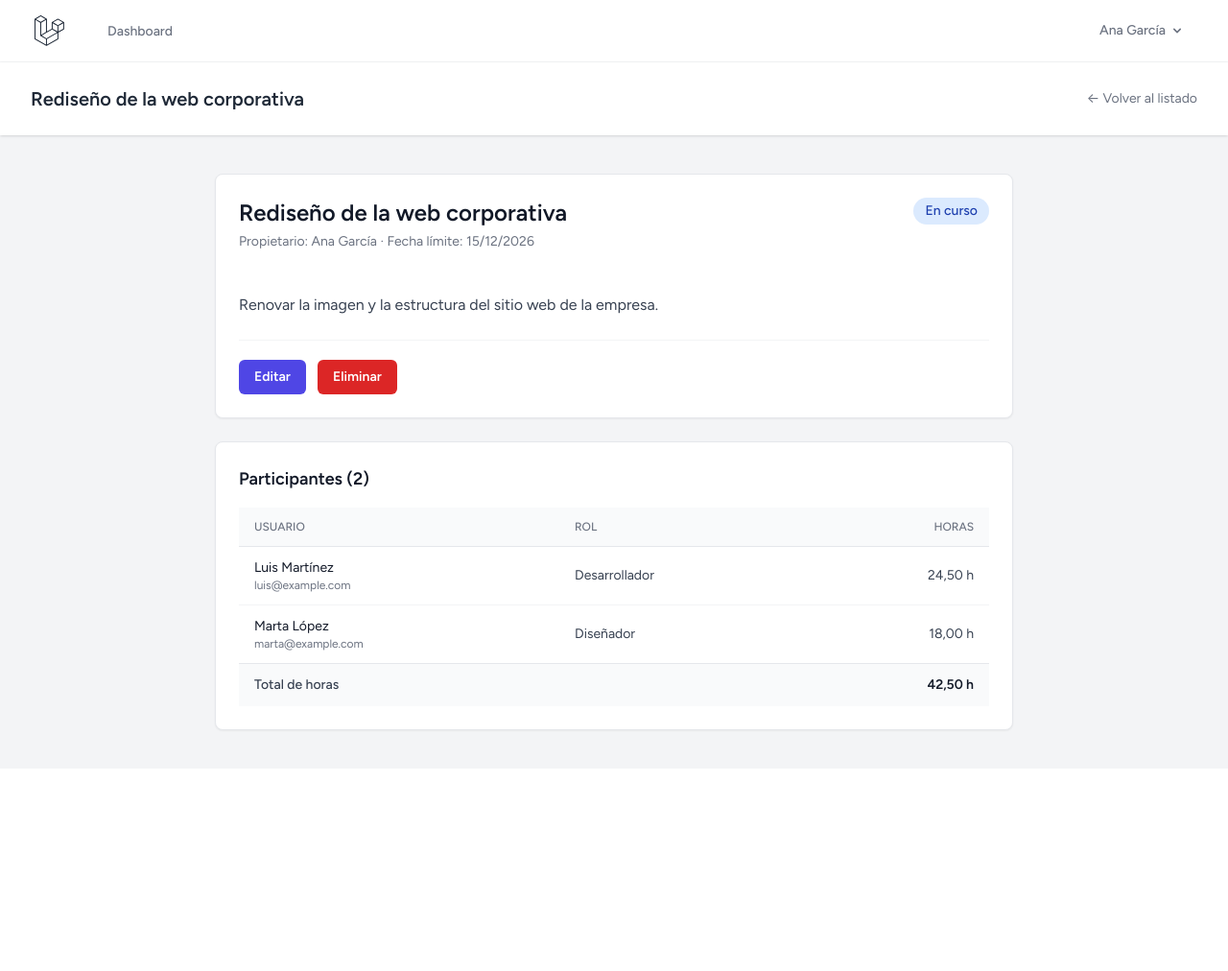
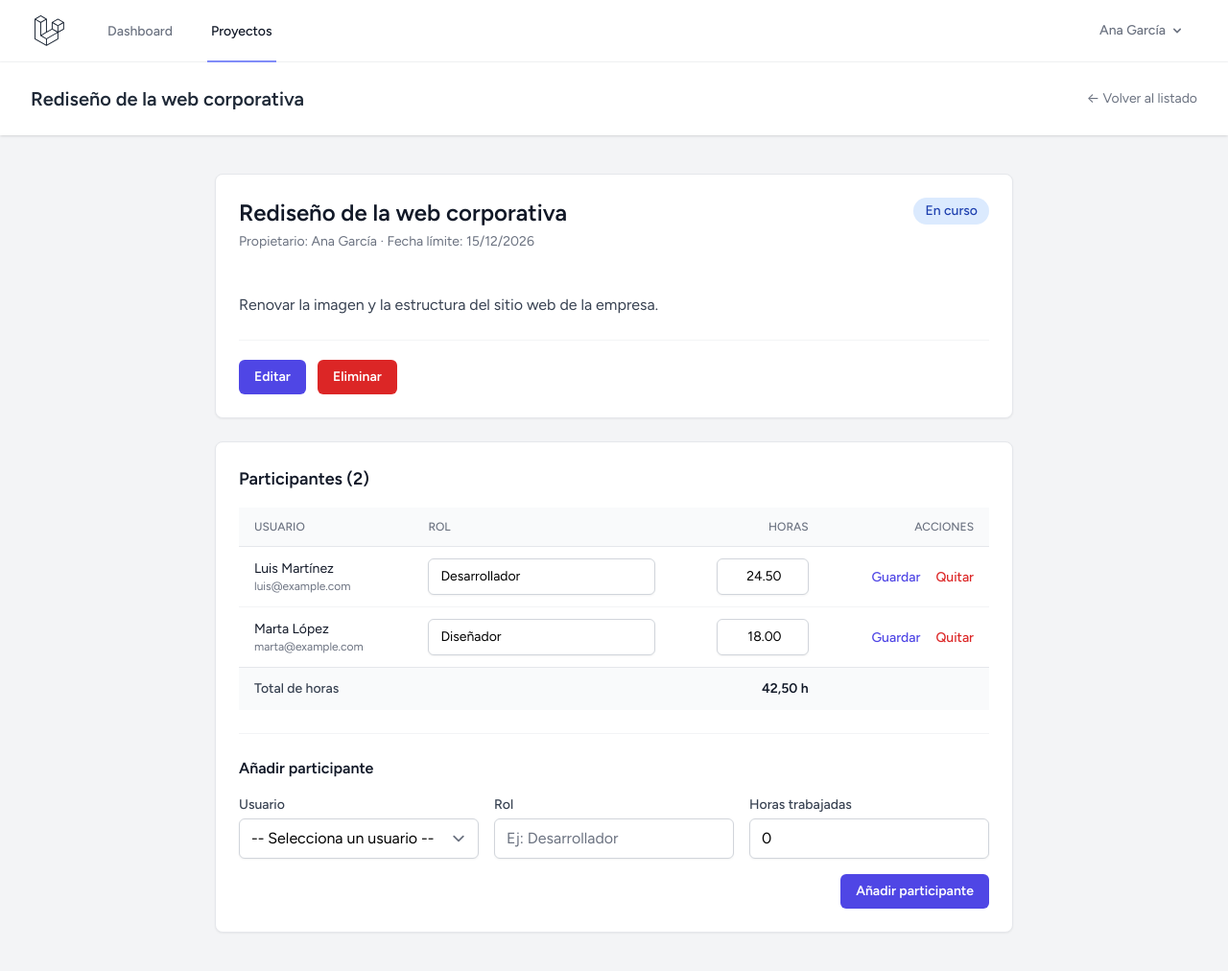
Before and after one commit to iagulaz635/Practica_final_2-9, a Laravel app: page /projects/1 in a window 1280 px wide. Shown: the whole page at 96% size. Before the commit the page ends 763 px from the top, so only its background shows below. Run offline with Laravel 12, Linux system fonts and the light colour scheme; a user stored in the database is signed in; data comes from the database, SQL or seed files in the repository; style sheets or scripts are compiled from the project's sources.

Commit message:
Completar gestion de participantes y actualizar interfaz

```diff
--- a/app/Http/Controllers/ProjectController.php
+++ b/app/Http/Controllers/ProjectController.php
@@ -2,6 +2,7 @@
 
 namespace App\Http\Controllers;
 
+use App\Models\User;
 use App\Models\Project;
 use Illuminate\Http\Request;
 use Illuminate\Support\Facades\Auth;
@@ -46,13 +47,19 @@ class ProjectController extends Controller
     /**
      * Display the specified resource.
      */
-    public function show(string $id)
-    {
-        // Cargamos también el propietario y los participantes (con role y horas)
-        $project = Project::with(['owner', 'participants'])->findOrFail($id);
+public function show(string $id)
+{
+    // Cargamos también el propietario y los participantes (con role y horas)
+    $project = Project::with(['owner', 'participants'])->findOrFail($id);
 
-        return view('projects.show', compact('project'));
-    }
+    // Usuarios que se pueden añadir: todos menos el propietario y los que ya participan
+    $availableUsers = User::where('id', '!=', $project->user_id)
+                          ->whereNotIn('id', $project->participants->pluck('id'))
+                          ->orderBy('name')
+                          ->get();
+
+    return view('projects.show', compact('project', 'availableUsers'));
+}
 
     /**
      * Show the form for editing the specified resource.
--- a/resources/views/layouts/navigation.blade.php
+++ b/resources/views/layouts/navigation.blade.php
@@ -14,6 +14,10 @@
                 <div class="hidden space-x-8 sm:-my-px sm:ms-10 sm:flex">
                     <x-nav-link :href="route('dashboard')" :active="request()->routeIs('dashboard')">
                         {{ __('Dashboard') }}
+                    </x-nav-link>
+
+                    <x-nav-link :href="route('projects.index')" :active="request()->routeIs('projects.*')">
+                        Proyectos
                     </x-nav-link>
                 </div>
             </div>
@@ -70,6 +74,10 @@
             <x-responsive-nav-link :href="route('dashboard')" :active="request()->routeIs('dashboard')">
                 {{ __('Dashboard') }}
             </x-responsive-nav-link>
+
+            <x-responsive-nav-link :href="route('projects.index')" :active="request()->routeIs('projects.*')">
+                Proyectos
+            </x-responsive-nav-link>
         </div>
 
         <!-- Responsive Settings Options -->
--- /dev/null
+++ b/resources/views/projects/add_participant.blade.php
@@ -0,0 +1,69 @@
+{{-- Formulario para añadir un participante al proyecto.
+     Se incluye desde show.blade.php y usa las variables $project y $availableUsers --}}
+<div class="mt-6 border-t border-gray-100 pt-6">
+    <h4 class="text-base font-semibold text-gray-900">Añadir participante</h4>
+
+    @if ($availableUsers->isEmpty())
+        <p class="mt-2 text-sm text-gray-500">
+            No quedan usuarios disponibles para añadir a este proyecto.
+        </p>
+    @else
+        <form method="POST"
+              action="{{ route('projects.participants.store', $project->id) }}"
+              class="mt-4 grid gap-4 sm:grid-cols-3">
+            @csrf
+
+            {{-- Usuario --}}
+            <div>
+                <label for="user_id" class="block text-sm font-medium text-gray-700">Usuario</label>
+                <select id="user_id" name="user_id" required
+                        class="mt-1 w-full rounded-md border-gray-300 shadow-sm focus:border-indigo-500 focus:ring-indigo-500">
+                    <option value="">-- Selecciona un usuario --</option>
+                    @foreach ($availableUsers as $user)
+                        <option value="{{ $user->id }}" @selected(old('user_id') == $user->id)>
+                            {{ $user->name }} ({{ $user->email }})
+                        </option>
+                    @endforeach
+                </select>
+                @error('user_id')
+                    <p class="mt-1 text-sm text-red-600">{{ $message }}</p>
+                @enderror
+            </div>
+
+            {{-- Rol --}}
+            <div>
+                <label for="role" class="block text-sm font-medium text-gray-700">Rol</label>
+                <input type="text" id="role" name="role" list="roles"
+                       value="{{ old('role') }}" required maxlength="50"
+                       placeholder="Ej: Desarrollador"
+                       class="mt-1 w-full rounded-md border-gray-300 shadow-sm focus:border-indigo-500 focus:ring-indigo-500">
+                <datalist id="roles">
+                    <option value="Desarrollador">
+                    <option value="Diseñador">
+                    <option value="Tester">
+                </datalist>
+                @error('role')
+                    <p class="mt-1 text-sm text-red-600">{{ $message }}</p>
+                @enderror
+            </div>
+
+            {{-- Horas --}}
+            <div>
+                <label for="contribution_hours" class="block text-sm font-medium text-gray-700">Horas trabajadas</label>
+                <input type="number" id="contribution_hours" name="contribution_hours"
+                       value="{{ old('contribution_hours', 0) }}" min="0" step="0.01"
+                       class="mt-1 w-full rounded-md border-gray-300 shadow-sm focus:border-indigo-500 focus:ring-indigo-500">
+                @error('contribution_hours')
+                    <p class="mt-1 text-sm text-red-600">{{ $message }}</p>
+                @enderror
+            </div>
+
+            <div class="flex justify-end sm:col-span-3">
+                <button type="submit"
+                        class="rounded-md bg-indigo-600 px-4 py-2 text-sm font-semibold text-white hover:bg-indigo-700">
+                    Añadir participante
+                </button>
+            </div>
+        </form>
+    @endif
+</div>
--- a/resources/views/projects/show.blade.php
+++ b/resources/views/projects/show.blade.php
@@ -24,6 +24,9 @@
                     'en curso' => 'bg-blue-100 text-blue-800',
                     'finalizado' => 'bg-green-100 text-green-800',
                 ];
+
+                // true si el usuario logueado es el propietario del proyecto
+                $isOwner = Auth::id() === $project->user_id;
             @endphp
 
             {{-- Datos del proyecto --}}
@@ -48,7 +51,7 @@
                 </p>
 
                 {{-- Acciones: solo las ve el propietario --}}
-                @if (Auth::id() === $project->user_id)
+                @if ($isOwner)
                     <div class="mt-6 flex items-center gap-3 border-t border-gray-100 pt-5">
                         <a href="{{ route('projects.edit', $project->id) }}"
                            class="rounded-md bg-indigo-600 px-4 py-2 text-sm font-semibold text-white hover:bg-indigo-700">
@@ -76,6 +79,15 @@
                     Participantes ({{ $project->participants->count() }})
                 </h3>
 
+                {{-- Errores al modificar un participante (bolsa de errores propia) --}}
+                @if ($errors->participantUpdate->any())
+                    <div class="mt-4 rounded-md bg-red-50 px-4 py-3 text-sm text-red-700">
+                        @foreach ($errors->participantUpdate->all() as $error)
+                            {{ $error }}<br>
+                        @endforeach
+                    </div>
+                @endif
+
                 <div class="mt-4 overflow-x-auto">
                     <table class="min-w-full divide-y divide-gray-200">
                         <thead class="bg-gray-50">
@@ -83,6 +95,9 @@
                                 <th class="px-4 py-3 text-left text-xs font-medium uppercase text-gray-500">Usuario</th>
                                 <th class="px-4 py-3 text-left text-xs font-medium uppercase text-gray-500">Rol</th>
                                 <th class="px-4 py-3 text-right text-xs font-medium uppercase text-gray-500">Horas</th>
+                                @if ($isOwner)
+                                    <th class="px-4 py-3 text-right text-xs font-medium uppercase text-gray-500">Acciones</th>
+                                @endif
                             </tr>
                         </thead>
 
@@ -93,16 +108,64 @@
                                         {{ $participant->name }}
                                         <span class="block text-xs text-gray-500">{{ $participant->email }}</span>
                                     </td>
+
+                                    @if ($isOwner)
+                                        {{-- Propietario: campos editables. El atributo form="..." los
+                                             asocia al formulario de actualización de esta fila --}}
+                                        <td class="px-4 py-3">
+                                            <input type="text" name="role"
+                                                   form="update-{{ $participant->id }}"
+                                                   value="{{ $participant->pivot->role }}"
+                                                   required maxlength="50"
+                                                   class="w-full rounded-md border-gray-300 text-sm shadow-sm focus:border-indigo-500 focus:ring-indigo-500">
+                                        </td>
+                                        <td class="px-4 py-3 text-right">
+                                            <input type="number" name="contribution_hours"
+                                                   form="update-{{ $participant->id }}"
+                                                   value="{{ $participant->pivot->contribution_hours }}"
+                                                   required min="0" step="0.01"
+                                                   class="w-24 rounded-md border-gray-300 text-right text-sm shadow-sm focus:border-indigo-500 focus:ring-indigo-500">
+                                        </td>
+                                        <td class="px-4 py-3">
+                                            <div class="flex items-center justify-end gap-4">
+                                                {{-- Formulario de modificación (PUT) --}}
+                                                <form id="update-{{ $participant->id }}"
+                                                      method="POST"
+                                                      action="{{ route('projects.participants.update', ['project' => $project->id, 'participant' => $participant->id]) }}">
+                                                    @csrf
+                                                    @method('PUT')
+                                                    <button type="submit"
+                                                            class="text-sm font-medium text-indigo-600 hover:text-indigo-800">
+                                                        Guardar
+                                                    </button>
+                                                </form>
+
+                                                {{-- Formulario de eliminación (DELETE) --}}
+                                                <form method="POST"
+                                                      action="{{ route('projects.participants.destroy', ['project' => $project->id, 'participant' => $participant->id]) }}"
+                                                      onsubmit="return confirm('¿Quitar a este participante del proyecto?')">
+                                                    @csrf
+                                                    @method('DELETE')
+                                                    <button type="submit"
+                                                            class="text-sm font-medium text-red-600 hover:text-red-800">
+                                                        Quitar
+                                                    </button>
+                                                </form>
+                                            </div>
+                                        </td>
+                                    @else
+                                        {{-- Resto de usuarios: solo lectura --}}
                                         <td class="px-4 py-3 text-sm text-gray-700">
                                             {{ $participant->pivot->role }}
                                         </td>
                                         <td class="px-4 py-3 text-right text-sm text-gray-700">
                                             {{ number_format($participant->pivot->contribution_hours, 2, ',', '.') }} h
                                         </td>
+                                    @endif
                                 </tr>
                             @empty
                                 <tr>
-                                    <td colspan="3" class="px-4 py-6 text-center text-sm text-gray-500">
+                                    <td colspan="{{ $isOwner ? 4 : 3 }}" class="px-4 py-6 text-center text-sm text-gray-500">
                                         Este proyecto aún no tiene participantes.
                                     </td>
                                 </tr>
@@ -116,13 +179,19 @@
                                     <td class="px-4 py-3 text-right text-sm font-semibold text-gray-900">
                                         {{ number_format($project->participants->sum('pivot.contribution_hours'), 2, ',', '.') }} h
                                     </td>
+                                    @if ($isOwner)
+                                        <td></td>
+                                    @endif
                                 </tr>
                             </tfoot>
                         @endif
                     </table>
                 </div>
 
-                {{-- Fase 4: aquí irá el formulario para añadir participantes (solo el propietario) --}}
+                {{-- Formulario para añadir participantes: solo lo ve el propietario --}}
+                @if ($isOwner)
+                    @include('projects.add_participant')
+                @endif
             </div>
 
         </div>
--- a/routes/web.php
+++ b/routes/web.php
@@ -3,6 +3,7 @@
 use App\Http\Controllers\ProfileController;
 use Illuminate\Support\Facades\Route;
 use App\Http\Controllers\ProjectController;
+use App\Http\Controllers\ProjectParticipantController;
 
 Route::get('/', function () {
     return view('welcome');
@@ -16,7 +17,13 @@ Route::middleware('auth')->group(function () {
     Route::get('/profile', [ProfileController::class, 'edit'])->name('profile.edit');
     Route::patch('/profile', [ProfileController::class, 'update'])->name('profile.update');
     Route::delete('/profile', [ProfileController::class, 'destroy'])->name('profile.destroy');
+
+    // CRUD de proyectos (7 rutas REST)
     Route::resource('projects', ProjectController::class);
+
+    // Gestión de participantes (N:N): añadir, modificar rol/horas y quitar
+    Route::resource('projects.participants', ProjectParticipantController::class)
+         ->only(['store', 'update', 'destroy']);
 });
 
 require __DIR__.'/auth.php';
```
Also changed, not shown: app/Http/Controllers/ProjectParticipantController.php (added, +102 -0 lines), resources/views/dashboard.blade.php (+18 -8 lines). Lines whose indentation alone changed are shown as unchanged.
